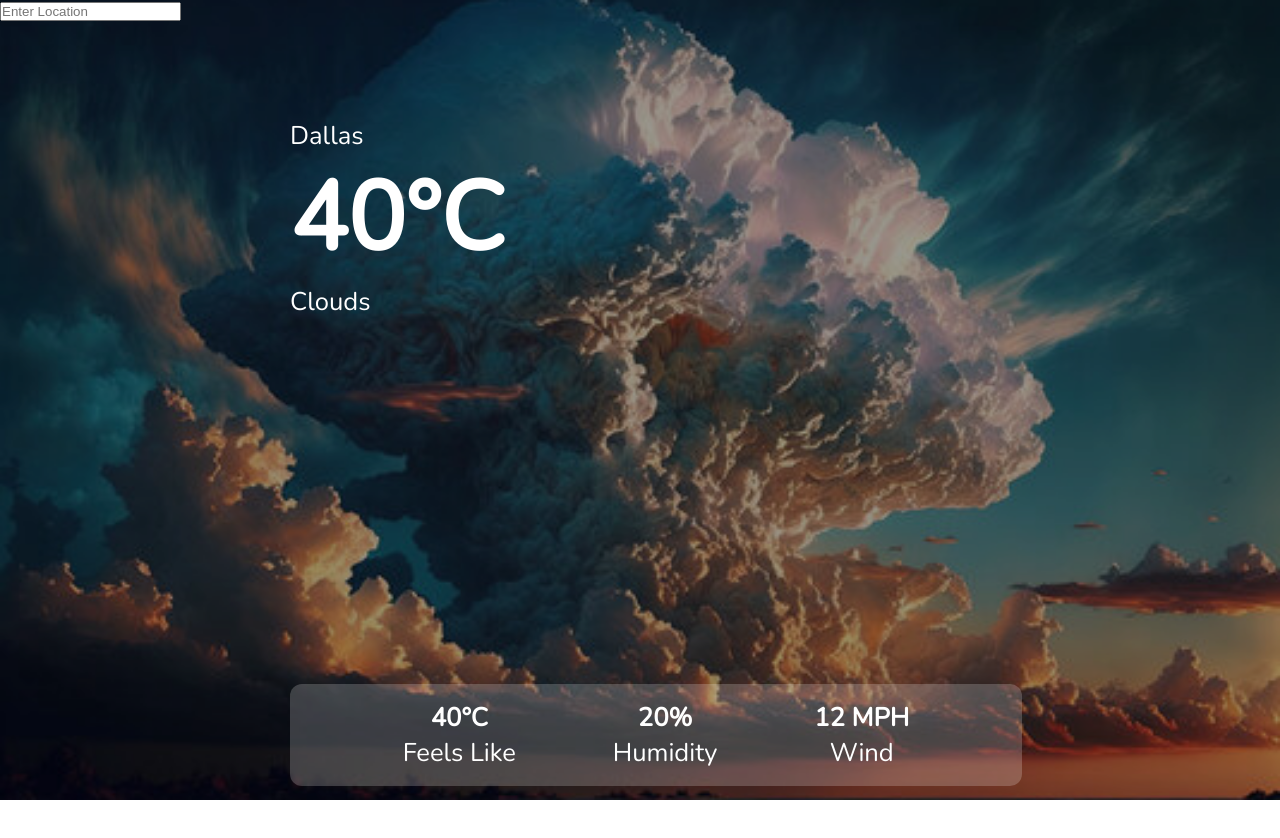
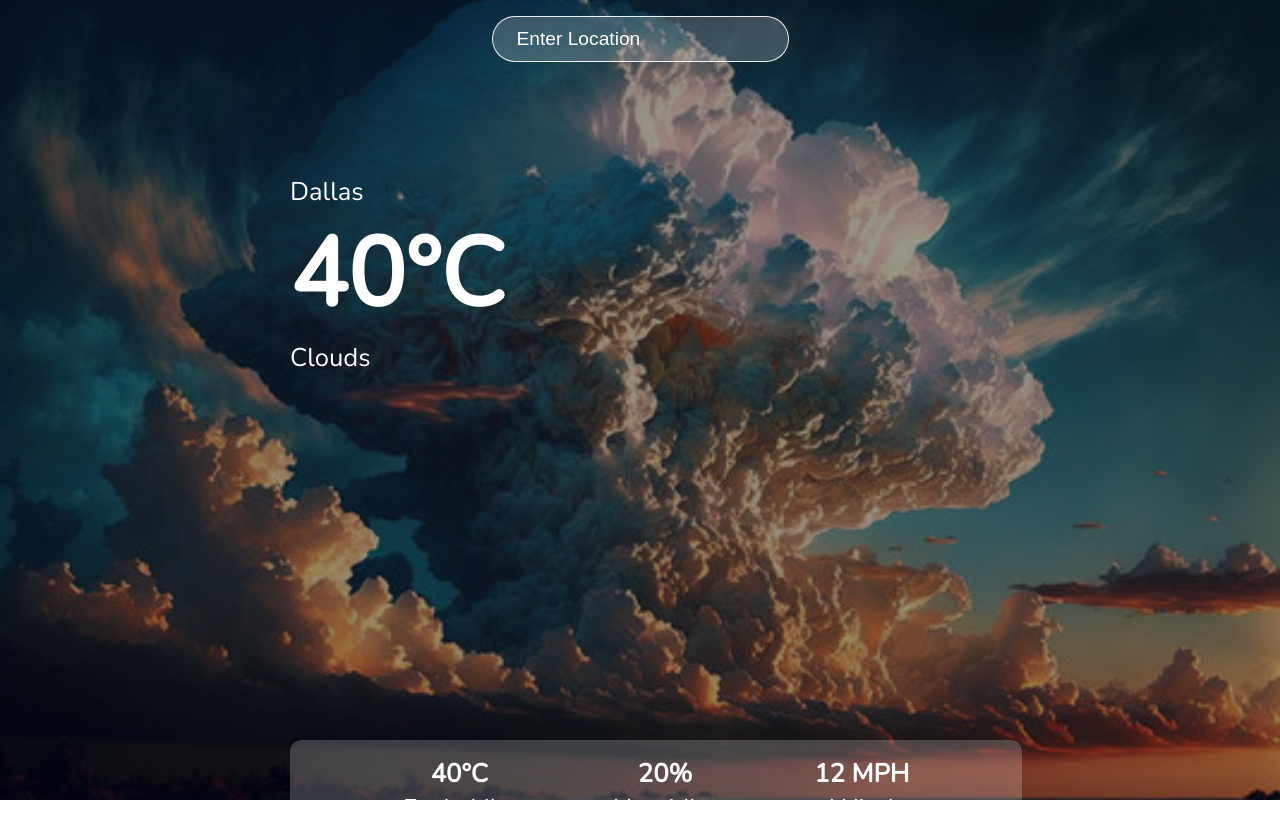
Before and after one commit to AbdurraoufE/weather, a React (Create React App) app: page / in a window 1280 px wide. Shown: the top 838 px of the page. Before the commit the page ends 802 px from the top, so only its background shows below. Built offline with nearby package versions, Linux system fonts and the light colour scheme.

Commit message:
added input css and fixed bug in app.js

```diff
--- a/src/App.js
+++ b/src/App.js
@@ -5,7 +5,7 @@
   const [data, setData] = useState ({})
   // This is for the location
   const [location, setLocation] = useState ('')
-  const url = 'https://api.openweathermap.org/data/2.5/weather?q=${location}&appid=b1c3290c0706453abdf0a4e989bd6b11'
+  const url = `https://api.openweathermap.org/data/2.5/weather?q=${location}&appid=b1c3290c0706453abdf0a4e989bd6b11`
 
 
   // the searching of the cities
--- a/src/index.css
+++ b/src/index.css
@@ -48,6 +48,26 @@
   z-index: -1;
 }
 
+/* the search button at the top */
+.app .search {
+  text-align: center;
+  padding: 1rem;
+}
+
+/* the input value */
+.app input {
+  padding: .7rem 1.5rem;
+  font-size: 1.2rem;
+  border-radius: 42px;
+  border: 1px solid rgba(255,255,255,0.9);
+  background: rgba(255,255,255,0.2);
+}
+
+/* input placeholder */
+
+::placeholder {
+  color: #fff;
+}
 /* container */
 
 .container{
```
